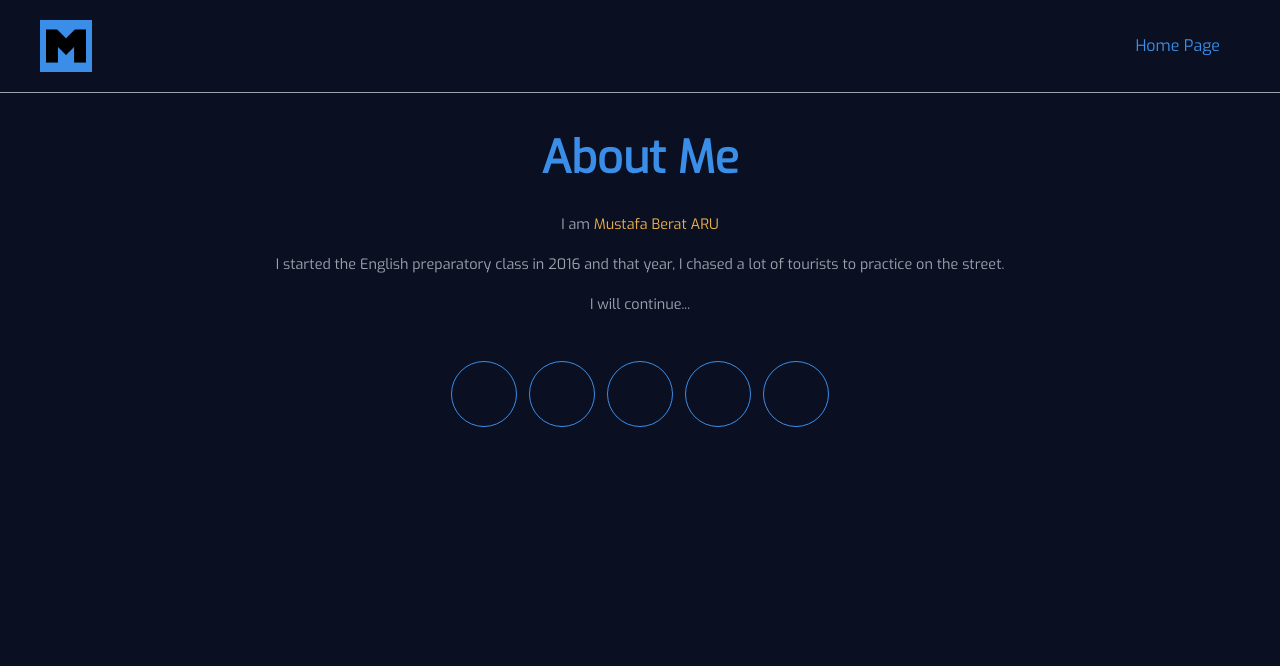
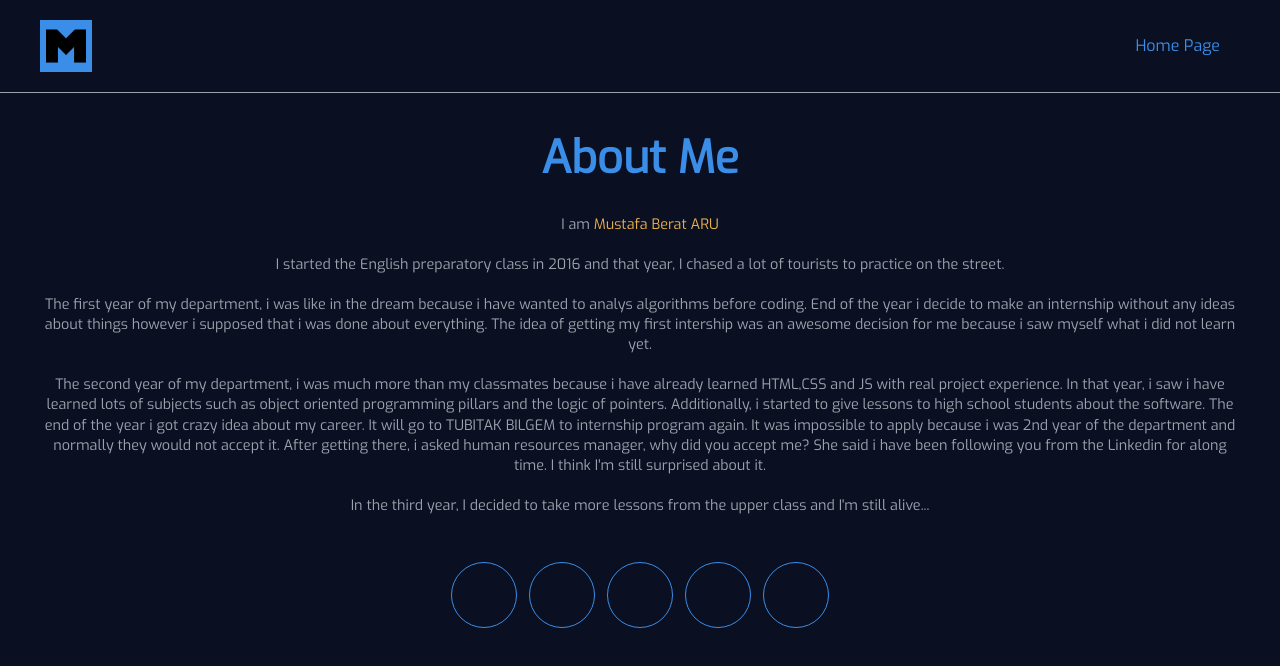
Before and after one commit to mustafaberat/personal-website-1, a Next.js app: page /aboutMe in a window 1280 px wide. Shown: the top 666 px of the page. Built offline with nearby package versions, Linux system fonts and the light colour scheme; some icons are missing.

Commit message:
added draft 2017-8-9

```diff
--- a/pages/aboutMe.js
+++ b/pages/aboutMe.js
@@ -3,14 +3,16 @@ import Head from 'next/head'
 import Link from 'next/link'
 // import HeaderComp from "../components/headerComponent"
 var _2016 = "I started the English preparatory class in 2016 and that year, I chased a lot of tourists to practice on the street.";
-// var _2017_2020 = "In my department, i was like the dream.";
-var _2017_2020 = "I will continue...";
+var _2017 = "The first year of my department, i was like in the dream because i have wanted to analys algorithms before coding. End of the year i decide to make an internship without any ideas about things however i supposed that i was done about everything. The idea of getting my first intership was an awesome decision for me because i saw myself what i did not learn yet.";
+var _2018 = "The second year of my department, i was much more than my classmates because i have already learned HTML,CSS and JS with real project experience. In that year, i saw i have learned lots of subjects such as object oriented programming pillars and the logic of pointers. Additionally, i started to give lessons to high school students about the software. The end of the year i got crazy idea about my career. It will go to TUBITAK BILGEM to internship program again. It was impossible to apply because i was 2nd year of the department and normally they would not accept it. After getting there, i asked human resources manager, why did you accept me? She said i have been following you from the Linkedin for along time. I think I'm still surprised about it."
+var _2019 = "In the third year, I decided to take more lessons from the upper class and I'm still alive..."
+
 
 
 const About = () => (
     <div>
         <Head>
-            <title>Mustafa Berat ARU - Kişisel Web Sitesi</title>
+            <title>Mustafa Berat ARU - Personal Website</title>
             <link rel="icon" href="/m.png" />
             <link rel="stylesheet" href="https://use.fontawesome.com/releases/v5.8.1/css/all.css"
                 integrity="sha384-50oBUHEmvpQ+1lW4y57PTFmhCaXp0ML5d60M1M7uH2+nqUivzIebhndOJK28anvf" crossOrigin="anonymous"></link>
@@ -34,7 +36,9 @@ const About = () => (
                 <h1 className="name-surname">About Me</h1>
                 <p className="my-title about-my-title">I am <span className="about-spans">Mustafa Berat ARU</span></p>
                 <p className="my-title about-my-title">{_2016}</p>
-                <p className="my-title about-my-title">{_2017_2020}</p>
+                <p className="my-title about-my-title">{_2017}</p>
+                <p className="my-title about-my-title">{_2018}</p>
+                <p className="my-title about-my-title">{_2019}</p>
                 {/* <p className="my-title about-my-title"><span className="about-spans">I would say that i am a high potential ship with no sail</span></p> */}
                 <article className="social-media-links about-social-media-area">
                     <Link href="https://www.instagram.com/mustafaberatt/">
```
